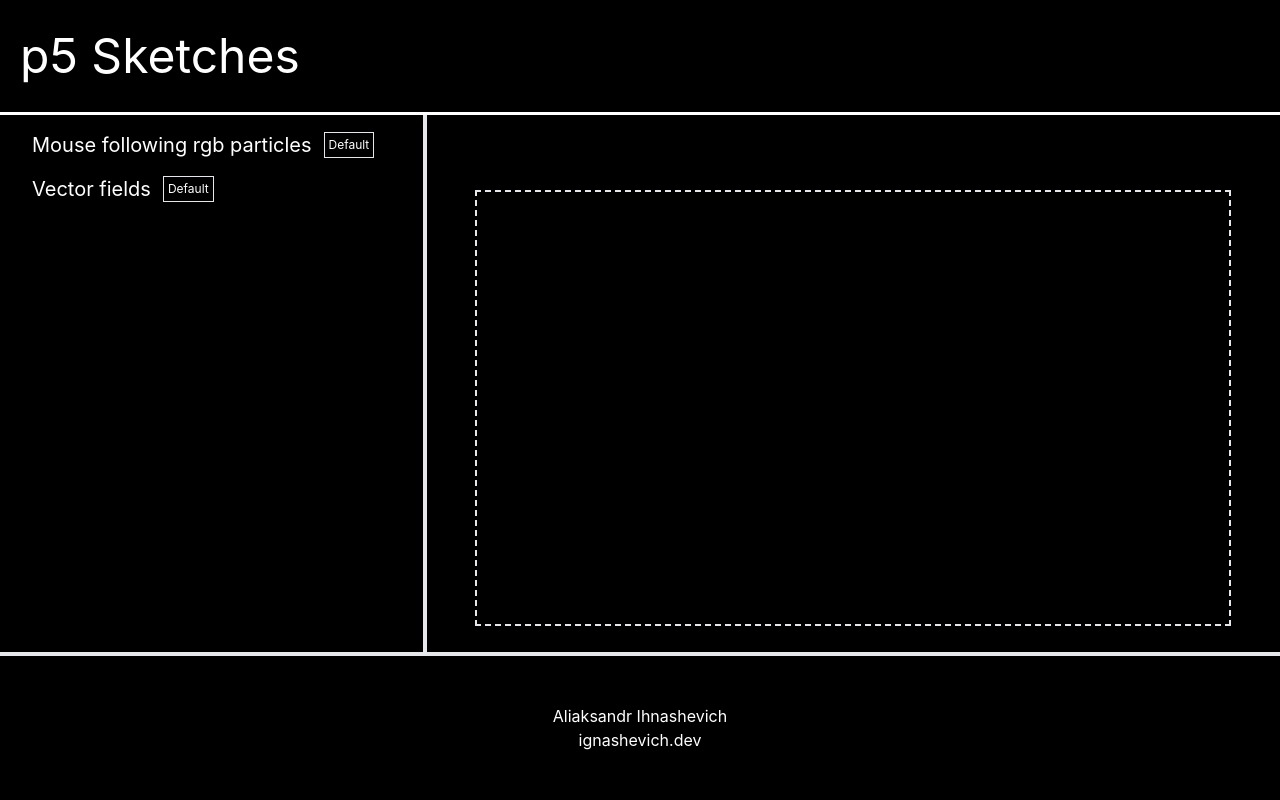
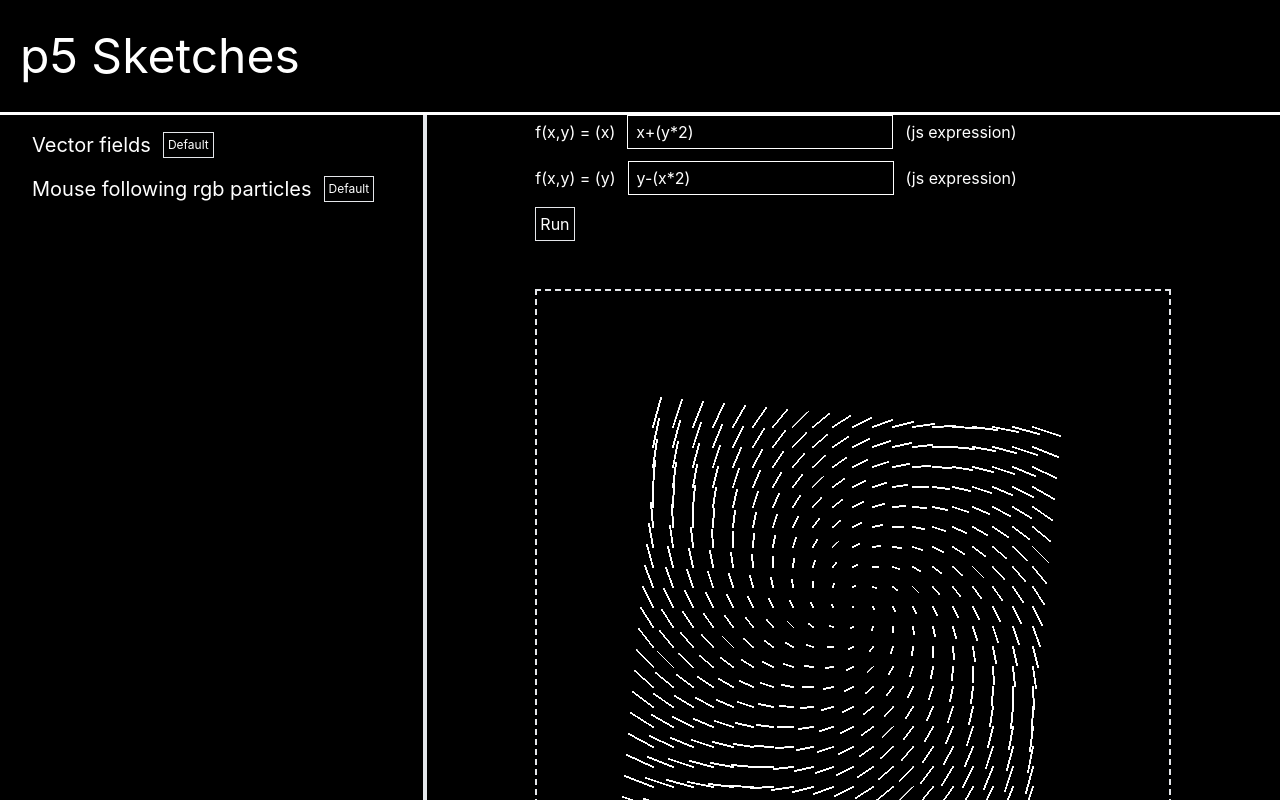
Before and after one commit to ignashevich/p5-sketches, a React (Create React App) app: page / in a window 1280 px wide. Shown: the top 800 px of the page. Built offline with nearby package versions, Linux system fonts and the light colour scheme.

Commit message:
fix cache, add placeholder for particle example

```diff
--- a/src/App.js
+++ b/src/App.js
@@ -10,12 +10,14 @@ function App() {
 
     const [selectedModule, setSelectedModule] = useState(null);
     const defaultSketch = new LocalStorageSlice("Default sketch");
+    const [selectedSketchId, setSelectedSketchId] = useState(defaultSketch.get())
 
     const [ignored, forceUpdate] = useReducer(x => x + 1, 0);
 
     const setCurrentSketch = async (id) => {
         const module = await import(`./sketches/${id}.js`);
         setSelectedModule(() => module);
+        setSelectedSketchId(id);
     }
 
     useEffect(() => {
@@ -54,7 +56,7 @@ function App() {
                     }
                 </div>
                 <div className="grow grid place-items-center">
-                    <Sketch inputs={selectedModule?.inputs} sketch={selectedModule?.sketch}/>
+                    <Sketch inputs={selectedModule?.inputs} sketch={selectedModule?.sketch} sketchId={selectedSketchId}/>
                 </div>
             </main>
             <footer className="p-12 border-t-4 text-center">
--- a/src/components/Sketch.js
+++ b/src/components/Sketch.js
@@ -3,14 +3,14 @@ import p5 from "p5";
 import Button from "./Button";
 import {useCachedState} from "../hooks/useCachedState";
 
-const id = "p5sketch";
+const containerId = "p5sketch";
 
 const createSketch = (sketch, values) => {
-    return sketch && new p5((editor) => sketch(editor, values), document.getElementById(id))
+    return sketch && new p5((editor) => sketch(editor, values), document.getElementById(containerId))
 }
 
-const Sketch = ({sketch, inputs}) => {
-    const [values, setValues] = useCachedState('sketchValues');
+const Sketch = ({sketch, inputs,sketchId}) => {
+    const [values, setValues] = useCachedState(`sketchValues-${sketchId}`);
     const sketchInstance = useRef(null);
 
     const onValueChange = (id, value) => {
@@ -54,7 +54,7 @@ const Sketch = ({sketch, inputs}) => {
                 ))}
                 { inputs && <Button onClick={runSketch}>Run</Button> }
             </div>
-            <div className="border-2 border-dashed p-4" id={id}>
+            <div className="border-2 border-dashed p-4" id={containerId}>
                 {!sketch && "No sketch selected"}
             </div>
         </div>
--- a/src/sketches/index.js
+++ b/src/sketches/index.js
@@ -1,10 +1,10 @@
 export const sketchesConfig = [
+    {
+        id: 'vector-fields',
+        name: "Vector fields",
+    },
     {
         id: 'rgb-particles',
         name: "Mouse following rgb particles ",
     },
-    {
-        id: 'vector-fields',
-        name: "Vector fields",
-    },
 ]
--- a/src/sketches/rgb-particles.js
+++ b/src/sketches/rgb-particles.js
@@ -10,13 +10,17 @@ export const sketch = (p5) => {
 
             system = new ParticleSystem(p5.createVector(p5.mouseX, p5.mouseY));
 
-            p5.createCanvas(720, 400);
+            p5.createCanvas(600, 600);
+
         }
 
         p5.draw = function draw() {
             p5.fill(255);
             p5.background(0);
             system.run();
+            p5.textSize(32);
+            p5.text('Move mouse here', 170, 30);
+            p5.fill(255);
 
         }
 
@@ -113,7 +117,7 @@ export const sketch = (p5) => {
         };
 
         ParticleSystem.prototype.addParticle = function(pos) {
-            for(let i = 0; i < 20; i++) {
+            for(let i = 0; i < 2; i++) {
                 this.particles.push(new Particle(pos || this.origin));
 
             }
--- a/src/sketches/vector-fields.js
+++ b/src/sketches/vector-fields.js
@@ -6,8 +6,8 @@ export const sketch = (p5, values = getSketchDefaults(inputs)) => {
     const xRange = [-10, 10];
     const yRange = [-10, 10];
 
-    let funcX = new Function("return " + `function (x) { return ${values.x}; }`)()
-    let funcY = new Function("return " + `function (y) { return ${values.y}; }`)()
+    let funcX = new Function("return " + `function (x, y) { return ${values.x}; }`)()
+    let funcY = new Function("return " + `function (x, y) { return ${values.y}; }`)()
 
     p5.setup = () => {
         p5.createCanvas(600, 600);
@@ -21,8 +21,8 @@ export const sketch = (p5, values = getSketchDefaults(inputs)) => {
 
         for (let y = yRange[0]; y < yRange[1]; y++) {
             for (let x = xRange[0]; x < xRange[1]; x++) {
-                const xVector = funcX(x);
-                const yVector = funcY(y);
+                const xVector = funcX(x, y);
+                const yVector = funcY(x, y);
 
                 p5.line(x * cellSize, y * cellSize, x * cellSize + xVector, y * cellSize + yVector);
             }
@@ -33,14 +33,14 @@ export const sketch = (p5, values = getSketchDefaults(inputs)) => {
 export const inputs = [
     {
         id: 'x',
-        name: "f(x)",
+        name: "f(x,y) = (x)",
         type: "js expression",
-        default: "x"
+        default: "x+(y*2)"
     },
     {
         id: 'y',
-        name: "f(y)",
+        name: "f(x,y) = (y)",
         type: "js expression",
-        default: "y"
+        default: "y-(x*2)"
     },
 ]
```
